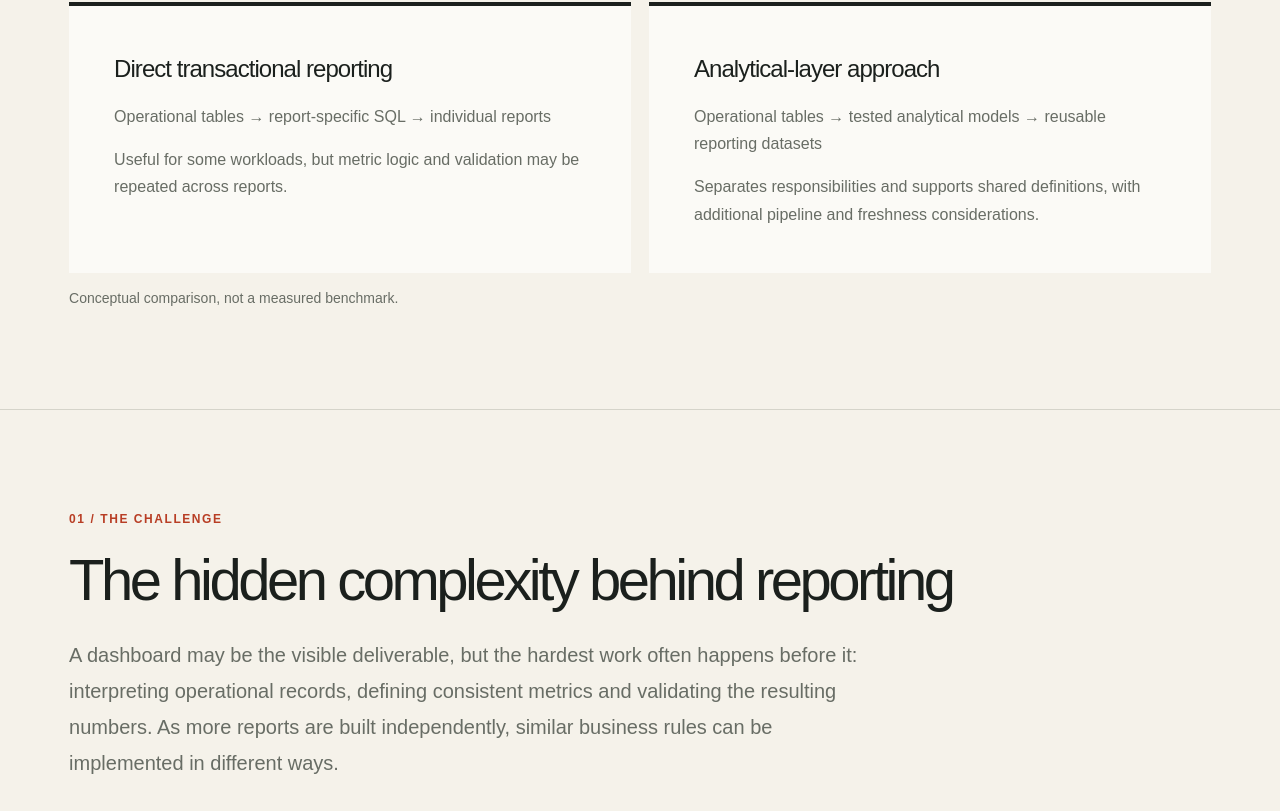
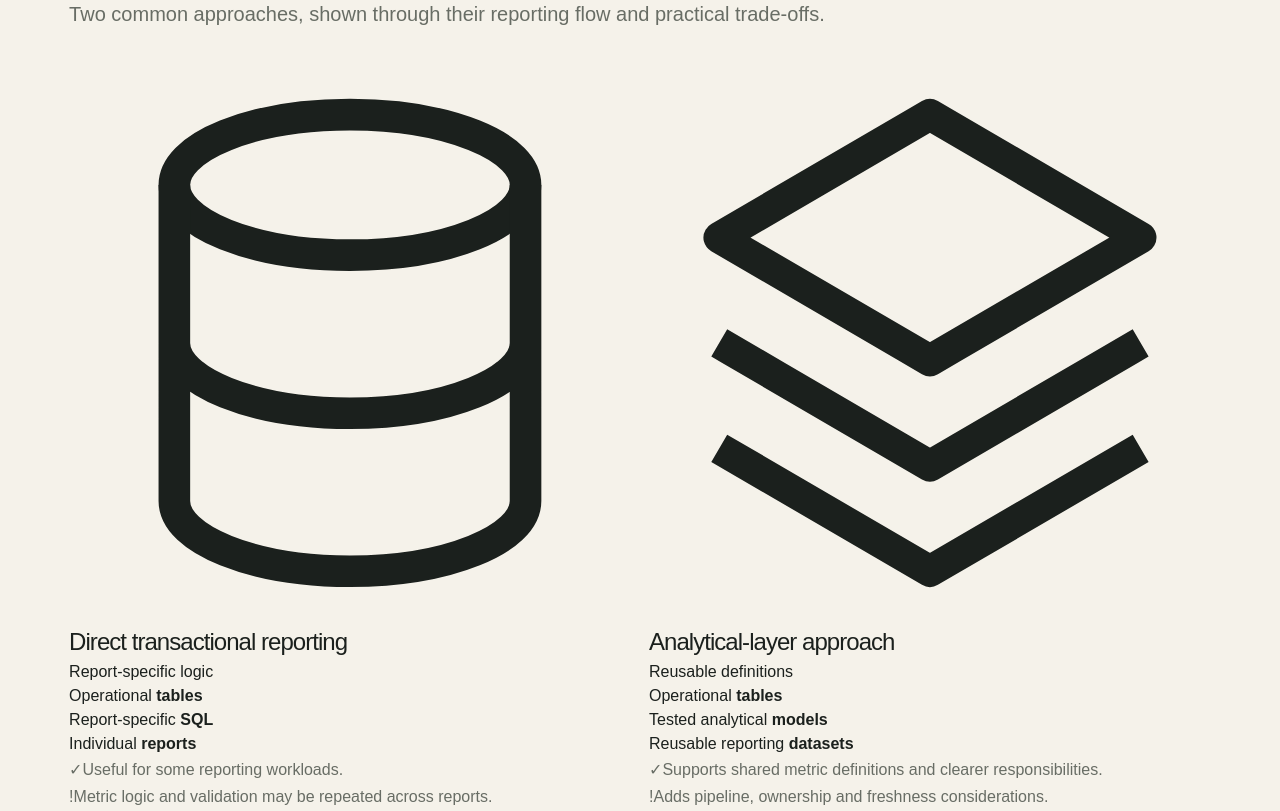
Before and after one commit to mikezhao415/mikezhao.dev, a Next.js app: page /projects/adventureworks-analytics/business in a window 1280 px wide. Shown: the part 909-1720 px from the top of the page. Built offline with nearby package versions, Linux system fonts and the light colour scheme.

Commit message:
Redesign reporting comparison as accessible process cards

```diff
--- a/app/projects/adventureworks-analytics/business/page.tsx
+++ b/app/projects/adventureworks-analytics/business/page.tsx
@@ -17,7 +17,18 @@ const sections = [
 ];
 export default function BusinessCase() {
   return <><section className="case-hero section-shell"><p className="case-eyebrow">Business perspective</p><h1>Better analytics starts before the dashboard<span>.</span></h1><p className="case-lead">I explored how a dedicated analytical layer can support consistent reporting and make results easier to verify. The business case also examines the operational costs and trade-offs.</p></section>
-  <section className="case-section section-shell"><h2>Two ways to organize reporting</h2><div className="case-compare"><div><h3>Direct transactional reporting</h3><p>Operational tables → report-specific SQL → individual reports</p><p>Useful for some workloads, but metric logic and validation may be repeated across reports.</p></div><div><h3>Analytical-layer approach</h3><p>Operational tables → tested analytical models → reusable reporting datasets</p><p>Separates responsibilities and supports shared definitions, with additional pipeline and freshness considerations.</p></div></div><p className="case-caption">Conceptual comparison, not a measured benchmark.</p></section>
+  <section className="case-section section-shell"><h2>Two ways to organize reporting</h2><p className="case-compare-intro">Two common approaches, shown through their reporting flow and practical trade-offs.</p><div className="case-compare">
+    <article className="case-compare-card">
+      <div className="case-compare-heading"><span className="case-compare-symbol" aria-hidden="true"><svg viewBox="0 0 32 32" fill="none" stroke="currentColor" strokeWidth="1.8"><ellipse cx="16" cy="7" rx="10" ry="4"/><path d="M6 7v18c0 2.2 4.5 4 10 4s10-1.8 10-4V7M6 16c0 2.2 4.5 4 10 4s10-1.8 10-4"/></svg></span><div><h3>Direct transactional reporting</h3><span className="case-compare-tag">Report-specific logic</span></div></div>
+      <ol className="case-compare-flow" aria-label="Direct reporting flow"><li>Operational <strong>tables</strong></li><li>Report-specific <strong>SQL</strong></li><li>Individual <strong>reports</strong></li></ol>
+      <div className="case-compare-takeaways"><p><span aria-hidden="true">✓</span>Useful for some reporting workloads.</p><p><span aria-hidden="true">!</span>Metric logic and validation may be repeated across reports.</p></div>
+    </article>
+    <article className="case-compare-card case-compare-card-analytical">
+      <div className="case-compare-heading"><span className="case-compare-symbol" aria-hidden="true"><svg viewBox="0 0 32 32" fill="none" stroke="currentColor" strokeWidth="1.8" strokeLinejoin="round"><path d="m16 3 12 7-12 7L4 10l12-7ZM4 16l12 7 12-7M4 22l12 7 12-7"/></svg></span><div><h3>Analytical-layer approach</h3><span className="case-compare-tag">Reusable definitions</span></div></div>
+      <ol className="case-compare-flow" aria-label="Analytical-layer reporting flow"><li>Operational <strong>tables</strong></li><li>Tested analytical <strong>models</strong></li><li>Reusable reporting <strong>datasets</strong></li></ol>
+      <div className="case-compare-takeaways"><p><span aria-hidden="true">✓</span>Supports shared metric definitions and clearer responsibilities.</p><p><span aria-hidden="true">!</span>Adds pipeline, ownership and freshness considerations.</p></div>
+    </article>
+  </div><p className="case-caption">Conceptual comparison, not a measured benchmark.</p></section>
   {sections.map(([label,title,body])=><section className="case-section section-shell" key={label}><p className="case-eyebrow">{label}</p><h2>{title}</h2><p>{body}</p></section>)}
   <section className="case-section section-shell"><h2>Explore the implementation.</h2><p>See how the analytical workflow was built, or explore the published results using historical AdventureWorks sales data.</p><Link className="case-evidence-link" href={project.root + "/technical"}>Read the technical perspective →</Link><EvidenceLink href={project.dashboard}>Explore the dashboard</EvidenceLink></section></>;
 }
```
